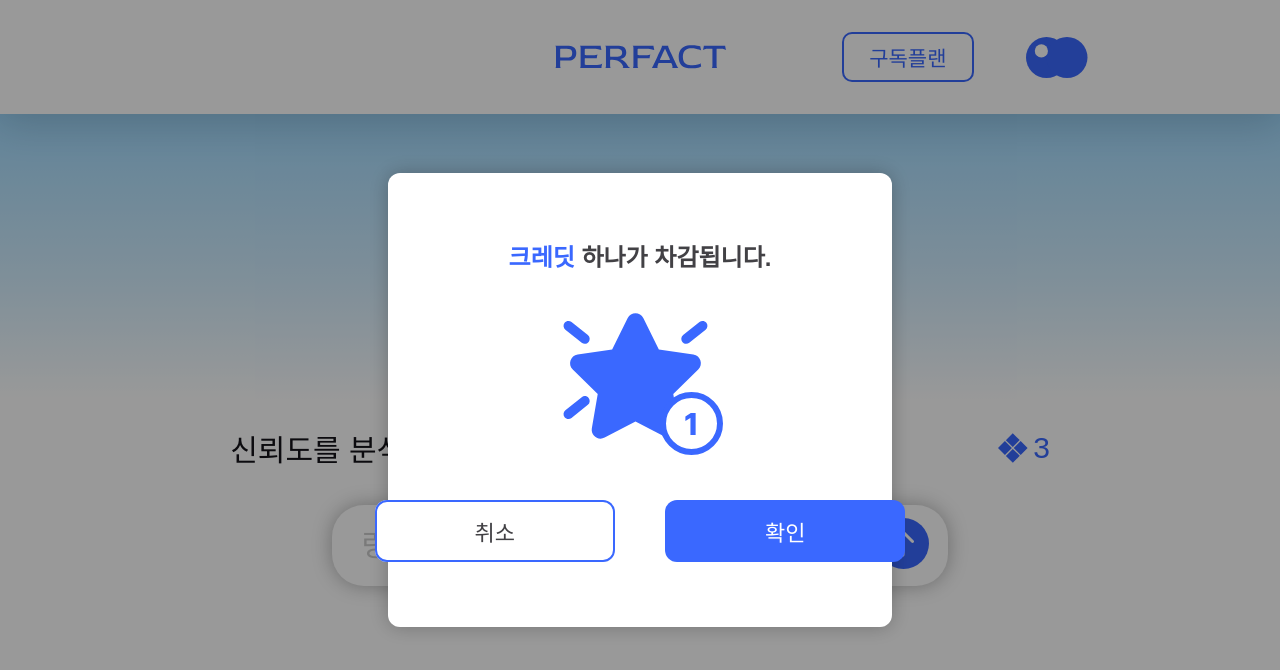
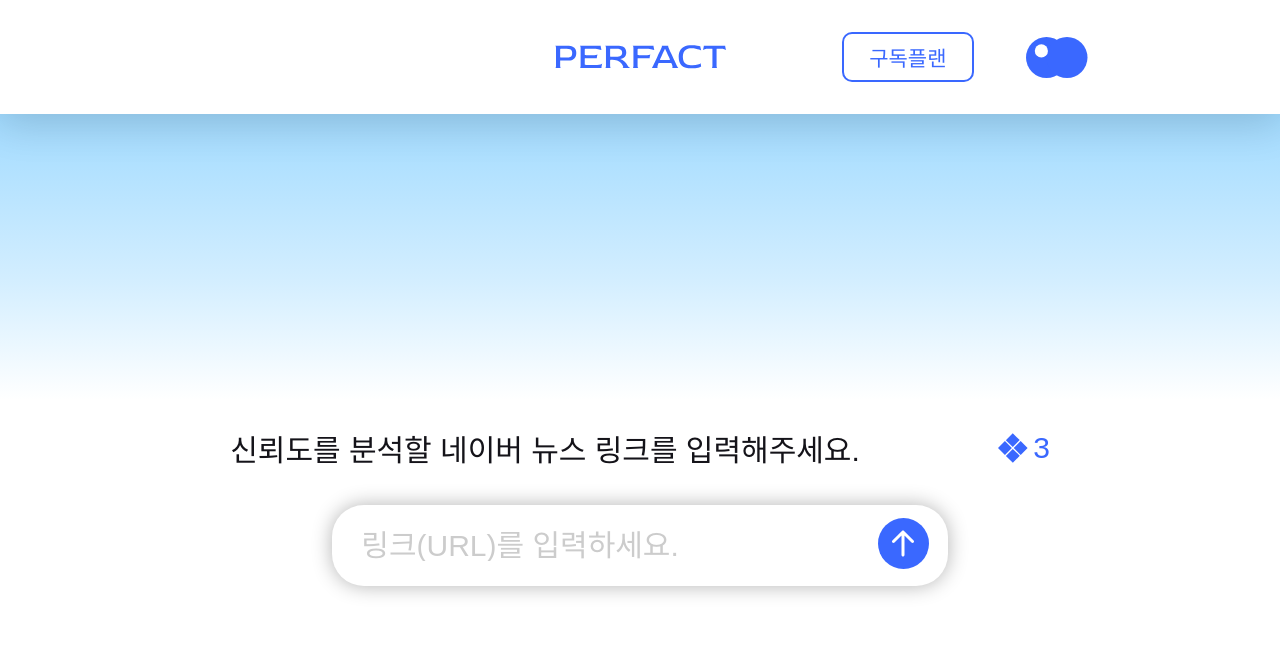
Before and after one commit to 508PERFACT/FE, a React (Vite) app: page / in a window 1280 px wide. Shown: the top 670 px of the page. Built offline with nearby package versions, Linux system fonts and the light colour scheme; no server answers; a web font is replaced by a local one.

Commit message:
✨: 모달 상태 변경

```diff
--- a/src/page/MainPage.jsx
+++ b/src/page/MainPage.jsx
@@ -3,7 +3,7 @@ import styles from '@/styles/pages/MainPage.module.scss';
 import { credit_icon, enter_icon } from '@/assets';
 import { CreditNoticetModal } from '@/components/CreditModal';
 export const MainPage = () => {
-  const [modalType, setModalType] = useState('deduct');
+  const [modalType, setModalType] = useState(null);
 
   return (
     <div className={styles.container}>
```
